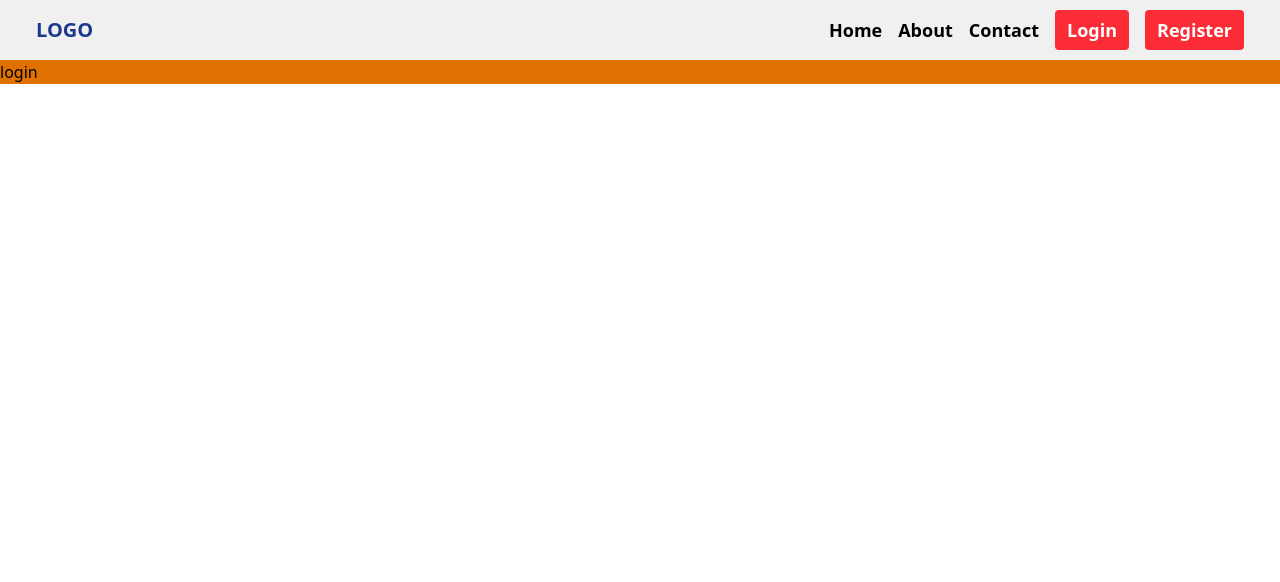
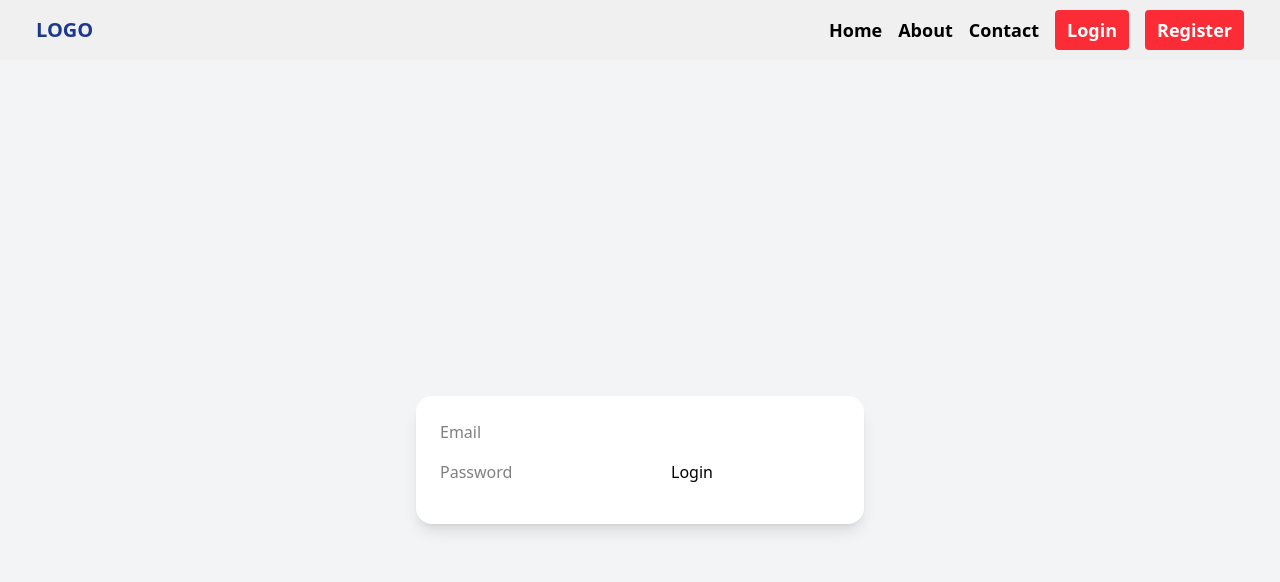
Before and after one commit to soojeed/Project, a React app in the folder frontend/: page /login in a window 1280 px wide. Shown: the top 582 px of the page. Built offline with nearby package versions, Linux system fonts and the light colour scheme; the HTML template or start-up script is replaced by a standard one.

Commit message:
add login UI

```diff
--- a/frontend/src/pages/login.tsx
+++ b/frontend/src/pages/login.tsx
@@ -38,6 +38,11 @@ const login = () => {
         return;
        }
 
+       alert("User Login Successfully!");
+        setForm({
+          email: "",
+          password: ""
+        });
     }
 catch (error) {
       console.error("Error creating user:", error);
@@ -48,7 +53,29 @@ catch (error) {
 
 
   return (
-    <div className="login bg-amber-600">login</div>
+    <div className="login-container flex items-center justify-center min-h-screen bg-gray-100">
+      <form onSubmit={handleSubmit}   className="w-full max-w-md bg-white rounded-2xl shadow-lg p-6 space-y-4">
+
+        <input
+
+          type="email"
+          name="email"
+          value={form.email}
+          onChange={handleChange}
+          placeholder="Email"
+        />
+        <input
+          type="password"
+          name="password"
+          value={form.password}
+          onChange={handleChange}
+          placeholder="Password"
+        />
+        <button type="submit" disabled={loading}>
+          {loading ? "Logging in..." : "Login"}
+        </button>
+      </form>
+    </div>
   )
 }
 
```
